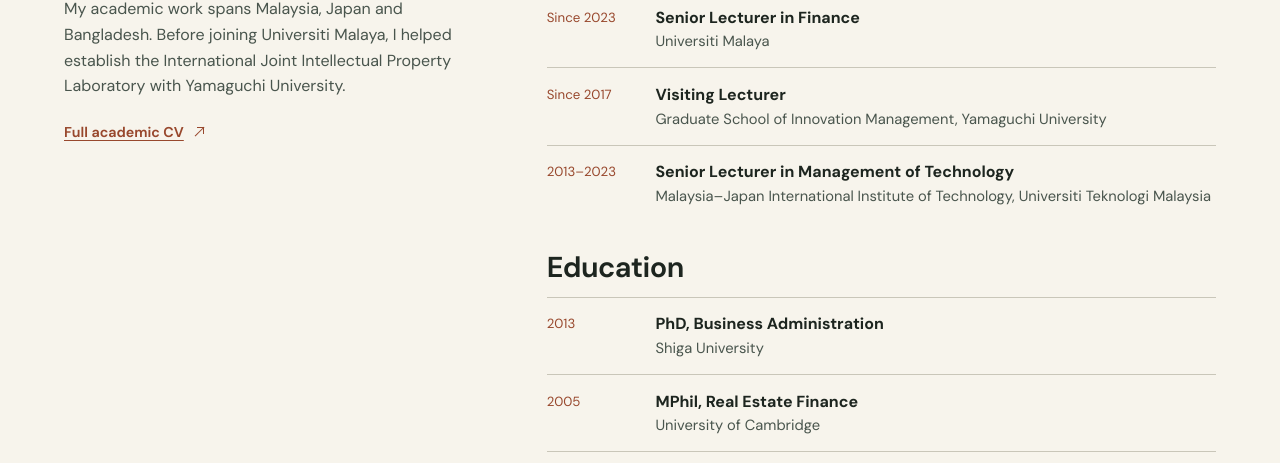
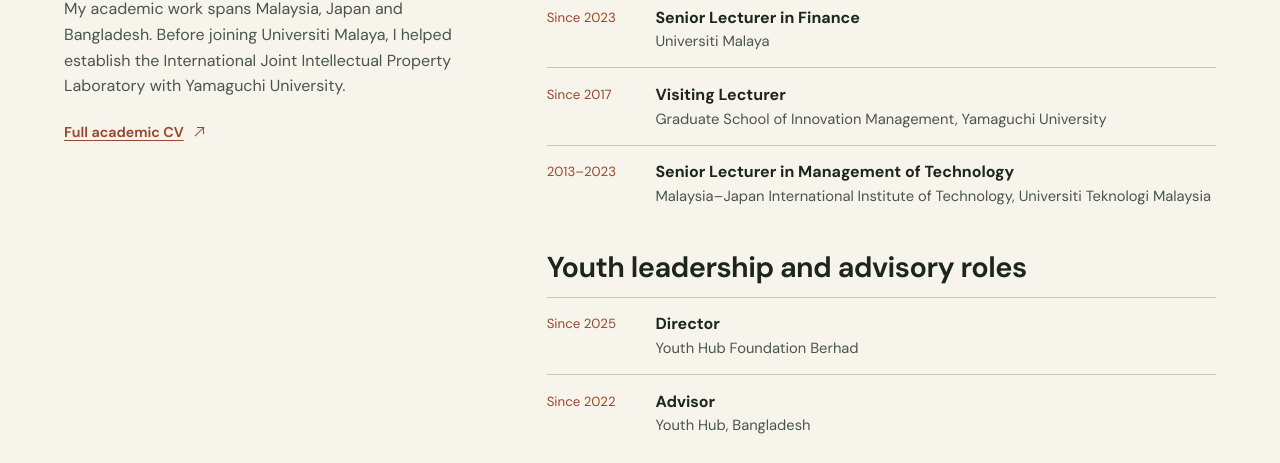
Before and after one commit to alitareq25/matareq, a plain HTML site: page profile/index.html in a window 1280 px wide. Shown: the part 299-762 px from the top of the page. Drawn offline with Linux system fonts and the light colour scheme.

Commit message:
Add Youth Hub leadership and advisory roles

```diff
--- a/profile/index.html
+++ b/profile/index.html
@@ -41,6 +41,11 @@
           <div><dt>Since 2017</dt><dd><strong>Visiting Lecturer</strong><span>Graduate School of Innovation Management, Yamaguchi University</span></dd></div>
           <div><dt>2013–2023</dt><dd><strong>Senior Lecturer in Management of Technology</strong><span>Malaysia–Japan International Institute of Technology, Universiti Teknologi Malaysia</span></dd></div>
         </dl>
+        <h3 class="profile-heading">Youth leadership and advisory roles</h3>
+        <dl class="timeline">
+          <div><dt>Since 2025</dt><dd><strong>Director</strong><span>Youth Hub Foundation Berhad</span></dd></div>
+          <div><dt>Since 2022</dt><dd><strong>Advisor</strong><span>Youth Hub, Bangladesh</span></dd></div>
+        </dl>
         <h3 class="profile-heading">Education</h3>
         <dl class="timeline">
           <div><dt>2013</dt><dd><strong>PhD, Business Administration</strong><span>Shiga University</span></dd></div>
```
